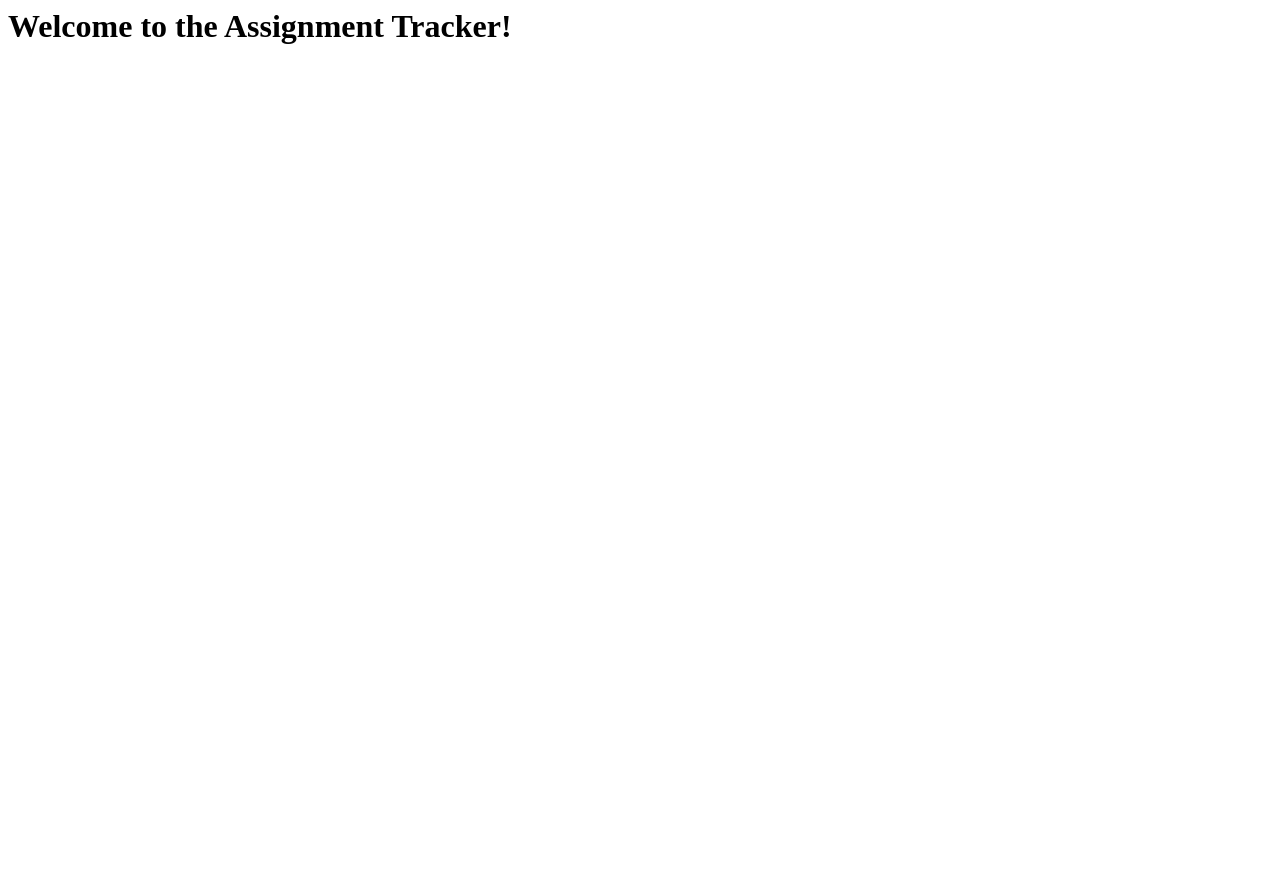
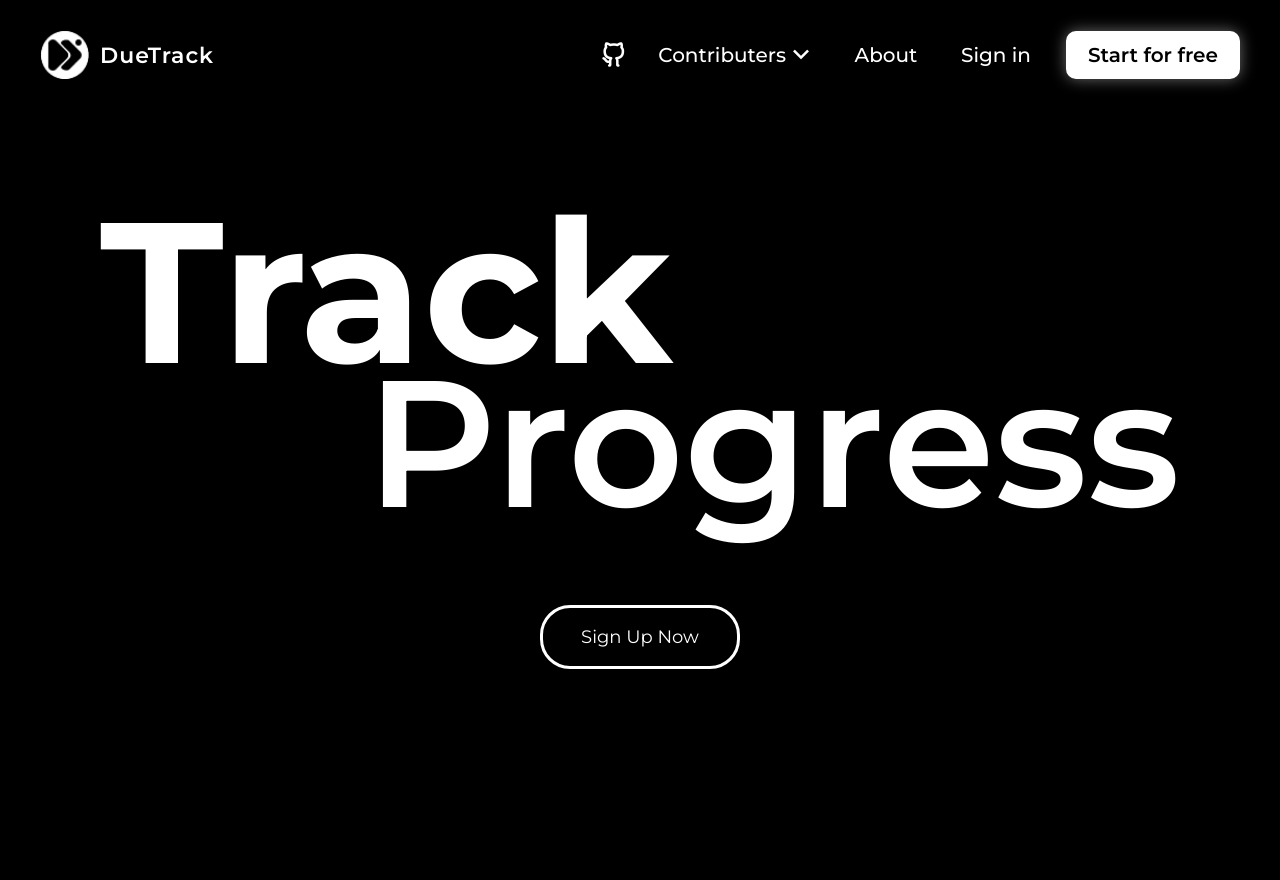
Before and after one commit to ali5917/assignment-tracker, a Flask app: page / in a window 1280 px wide. Before the commit the page ends 44 px from the top, so only its background shows below. Run offline with Flask 3, Linux system fonts and the light colour scheme; some libraries are stand-ins or nearby versions.

Commit message:
Created first section of index.html with navbar

```diff
--- /dev/null
+++ b/static/styles.css
@@ -0,0 +1,205 @@
+*{
+  font-family: "Montserrat", sans-serif;
+  padding: 0;
+  margin: 0;
+  color: white;
+  text-decoration: none;
+  transition: all 0.3s ease;
+}
+
+::-webkit-scrollbar {
+  width: 1vw;
+}
+
+::-webkit-scrollbar-track {
+  background-color: black;
+}
+
+::-webkit-scrollbar-thumb {
+  background-color: white;
+  border-radius: 1em;
+}
+
+
+body {
+  width: 100wh;
+
+}
+
+.nav {
+  display: flex;
+  flex-direction: row;
+  justify-content: space-between;
+  align-items: center;
+  background-color: black;
+  padding: 0 40px;
+  position: fixed;
+  top: 0;
+  left: 0;
+  right: 0;
+  z-index: 1000;
+}
+
+.logo {
+  font-size: 22px;
+  display: flex;
+  gap: 10px;
+  align-items: center;
+  margin-top: 30px;
+  margin-bottom:30px;
+  letter-spacing: 1px;
+  font-weight: 600;
+}
+
+.logo a{
+  color: white;
+  position: relative;
+}
+
+.logo img {
+  height: 50px;
+  width: auto;
+}
+
+.menus {
+  display: flex;
+  justify-content: center;
+  align-items: center;
+  gap: 1.5em;
+  font-size: 20px;
+  font-weight: 500;
+}
+
+.about, .sign-in {
+  width: 80px;
+  text-align: center;
+}
+
+.about:hover, .sign-in:hover {
+  font-weight: bolder;
+}
+
+.dropdown-container {
+  display: flex;
+  justify-content: center;
+  align-items: center;
+  position: relative;
+  /* min-width: 180px; */
+  cursor: pointer;
+}
+
+.dropdown-content {
+  position: absolute;
+  top: 100%;
+  display: none;
+  flex-direction: column;
+  background-color: white;
+  align-items: center;
+  width: 100%;
+  z-index: 1;
+}
+
+.dropdown-content a {
+  color: black;
+  width: 100%;
+  text-align: center;
+  padding: 5px 0;
+  font-size: auto;
+
+}
+
+.git i {
+  font-size: 30px;
+  font-weight: 100;
+  transition: all ease;
+}
+
+.git:hover {
+  transform: scale(1.1);
+}
+
+.dropdown-container i{
+  font-size: 30px;
+  font-weight: 100;
+}
+
+.dropdown-container:hover .dropdown-content {
+  display: flex;
+  border: 1px solid white;
+}
+
+.dropdown-content a:hover {
+  color: white ;
+  background-color: black;
+}
+
+.start-box {
+  background-color: white;
+  padding: 10px;
+  padding-left: 20px;
+  padding-right: 20px;
+  border-radius: 10px;
+  border: solid 2px white;
+  box-shadow: 0 0 15px rgba(138, 138, 138, 0.781);
+}
+
+.start {
+  color: black;
+  font-weight: 600;
+}
+
+.start-box:hover {
+  background-color: black;
+  cursor: pointer;
+  box-shadow: 0 0 20px 1px rgb(145, 145, 145);
+  box-shadow: 0 0 20px 0 rgba(167, 167, 167, 0.507);
+}
+
+.start-box:hover .start {
+  color: white;
+}
+
+.main-container {
+  background-color: black;
+  display: flex;
+  flex-direction: column;
+  align-items: center;
+  justify-content: center;
+  padding: 5em 100px;
+  gap: 0;
+  height: 90%;
+}
+
+.first {
+  font-size: 200px;
+  font-weight: 700;
+  align-self: flex-start;
+  line-height: 80%;
+}
+
+.second {
+  font-size: 180px;
+  font-weight: 600;
+  align-self: flex-end;
+  line-height: 80%;
+}
+
+.main-container button {
+  width: 200px;
+  padding: 1em 2em;
+  font-size: 18px;
+  background: none;
+  color: white;
+  border-radius: 30px;
+  border: solid, 3px, white;
+  margin-top: 5em;
+  transition: all 0.5s ease;
+  box-shadow: inset 0 0 0 0 rgb(255, 255, 255);
+}
+
+.main-container button:hover {
+  color: black;
+  cursor: pointer;
+  box-shadow: inset 200px 0 0 0 rgb(255, 255, 255);
+  font-weight: bolder;
+}
--- a/templates/index.html
+++ b/templates/index.html
@@ -2,10 +2,59 @@
 <head>
   <meta charset="UTF-8">
   <meta name="viewport" content="width=device-width, initial-scale=1.0">
-  <title>Assignment Tracker</title>
-  <link rel="icon" href="/static/favicon.png">
+  <title>DueTrack</title>
+  <link rel="icon" href="{{ url_for('static', filename='images/favicon.png') }}">
+  <link rel="stylesheet" href="{{ url_for('static', filename='styles.css') }}">
+
+  <!-- fonts -->
+  <link rel="preconnect" href="https://fonts.googleapis.com">
+  <link rel="preconnect" href="https://fonts.gstatic.com" crossorigin>
+  <link href="https://fonts.googleapis.com/css2?family=Montserrat:ital,wght@0,100..900;1,100..900&display=swap" rel="stylesheet">
+
+   <!--=============== REMIXICONS ===============-->
+   <link href="https://cdn.jsdelivr.net/npm/remixicon@3.2.0/fonts/remixicon.css" rel="stylesheet">
+
 </head>
 <body>
-  <h1>Welcome to the Assignment Tracker!</h1>
+  <div class="nav">
+    <div class="logo">
+      <img src="{{ url_for('static', filename='images/logo-b.png') }}" alt="logo">
+      <a href="./index.html" class="logo-title">DueTrack</a>
+    </div>
+    <div class="menus">
+      <a href="https://github.com/ali5917/assignment-tracker" class="git" target="_blank" title="Github Repository">
+        <i class="ri-github-line"></i>
+      </a>
+      <div class="dropdown-container">
+        <p>Contributers</p>
+        <i class="ri-arrow-down-s-line"></i>
+        <div class="dropdown-content">
+          <a href="https://github.com/ali5917" class="ali" target="_blank">Ali Kashif</a>
+          <a href="https://github.com/ismailsilat7" class="ismail" target="_blank">Ismail Silat</a>
+        </div>
+      </div>
+      <a href="#" class="about">About</a>
+      <a href="#" class="sign-in">Sign in</a>
+      <div class="start-box">
+        <a href="#" class="start">Start for free</a>
+      </div>
+    </div>
+  </div>
+
+
+  <div class="main-container">
+    <p class="first">Track</p>
+    <p class="second">Progress</p>
+    <button class="sign-up">Sign Up Now</button>
+  </div>
+
+
+
+
+
+
+
+  <!-- Link your JavaScript file here -->
+  <script src="{{ url_for('static', filename='script.js') }}"></script>
 </body>
 </html>
```
Also changed, not shown: static/favicon.png (deleted), static/fonts/Agrandir-GrandHeavy.woff2 (added), static/fonts/Agrandir-TextBold.woff2 (added), static/images/favicon.png (added), static/images/logo-b.png (added), static/images/logo-w.png (added), static/script.js (added).
